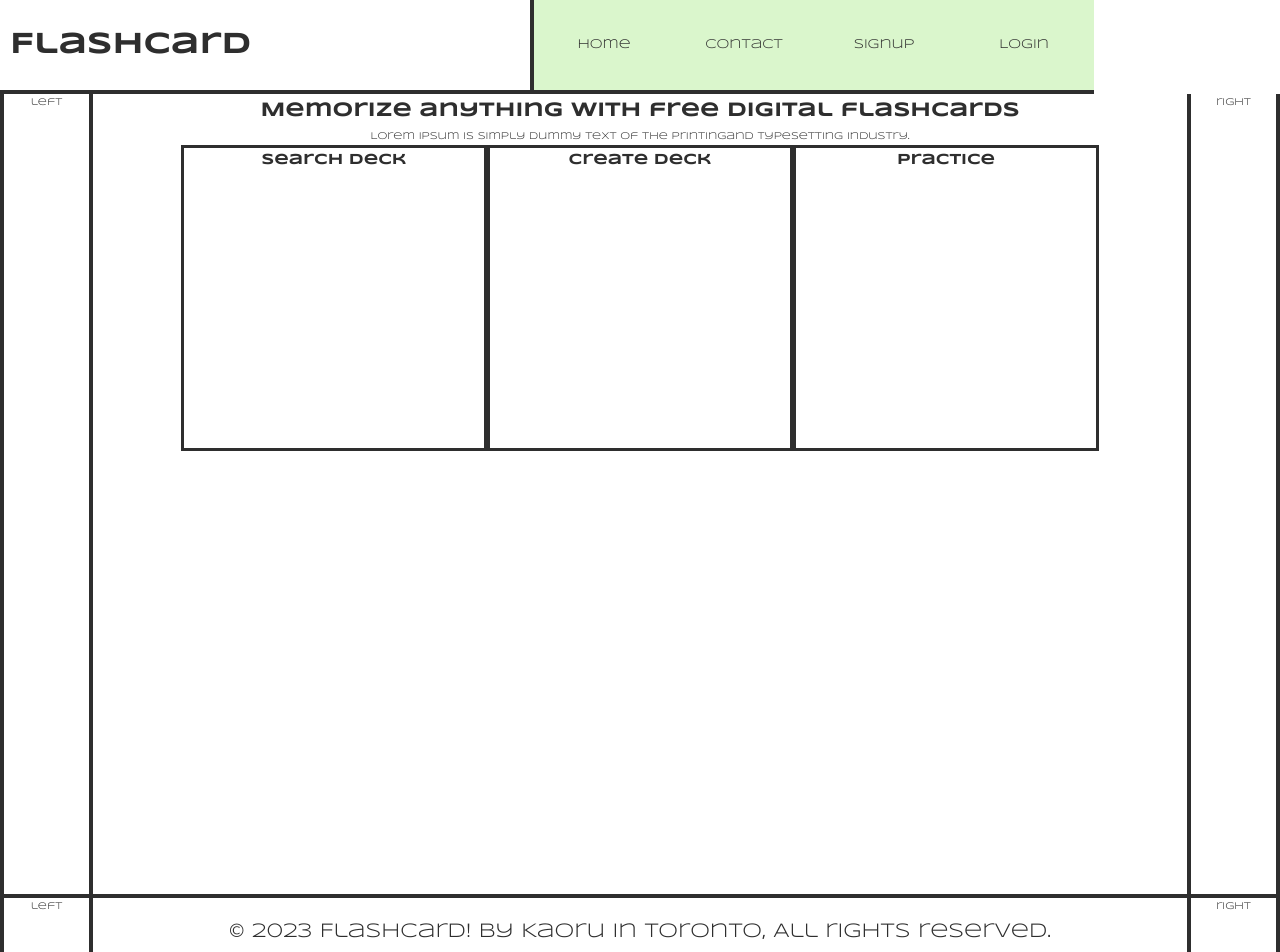
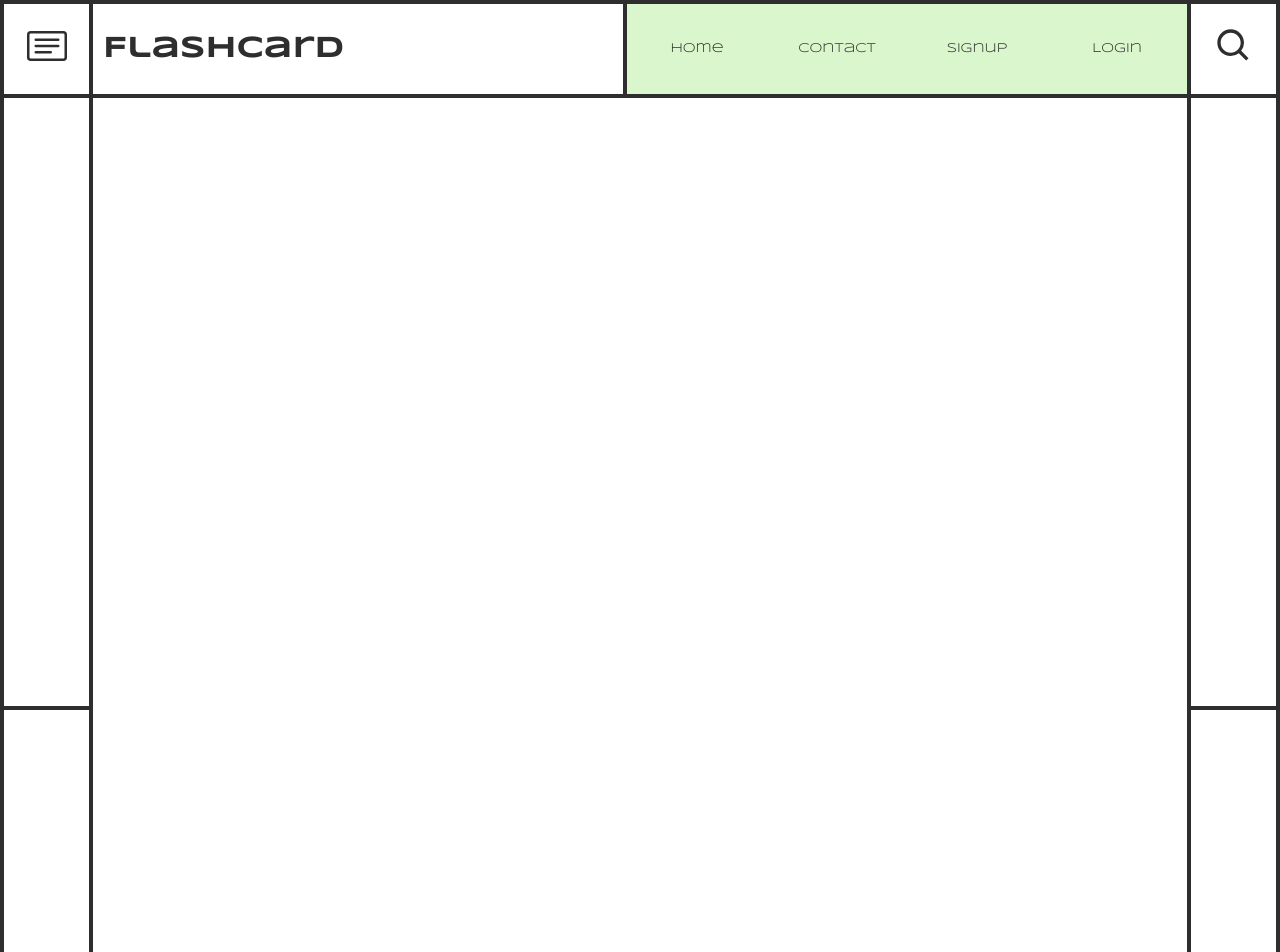
Before and after one commit to CarlSmoky/flashcard_client, a React (Create React App) app: page / in a window 1280 px wide. Shown: the top 952 px of the page. Built offline with nearby package versions, Linux system fonts and the light colour scheme.

Commit message:
Change layout

```diff
--- a/src/App.jsx
+++ b/src/App.jsx
@@ -1,6 +1,7 @@
-import Nav from "./Nav"
-import Home from "./Home"
-import Footer from "./Footer"
+// import Nav from "./Nav"
+// import Home from "./Home"
+// import Footer from "./Footer"
+import Grid from "./Grid"
 import GlobalStyles from "./global-style"
 
 
@@ -8,9 +9,10 @@ const App = () => {
   return (
     <div className="App">
       <GlobalStyles/>
-      <Nav/>
+      {/* <Nav/>
       <Home />
-      <Footer />
+      <Footer /> */}
+      <Grid/>
     </div>
   );
 }
```
